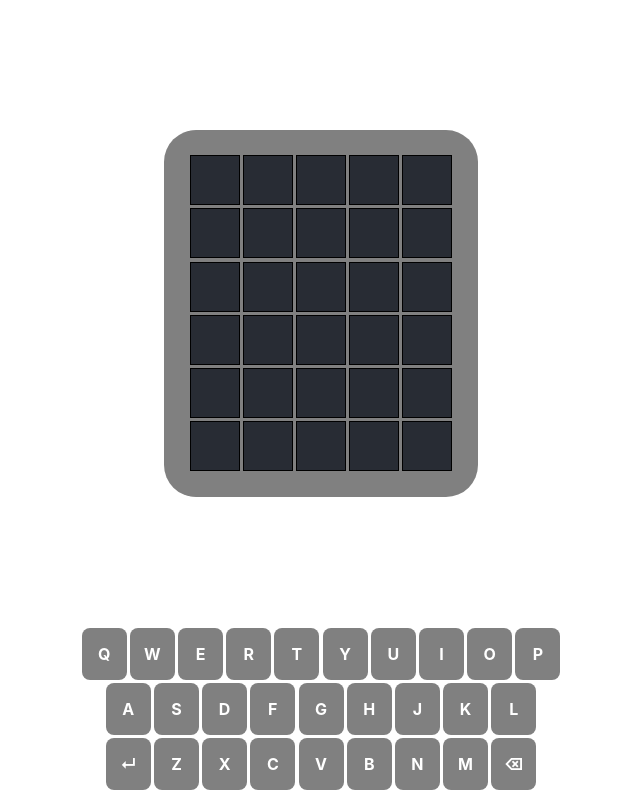
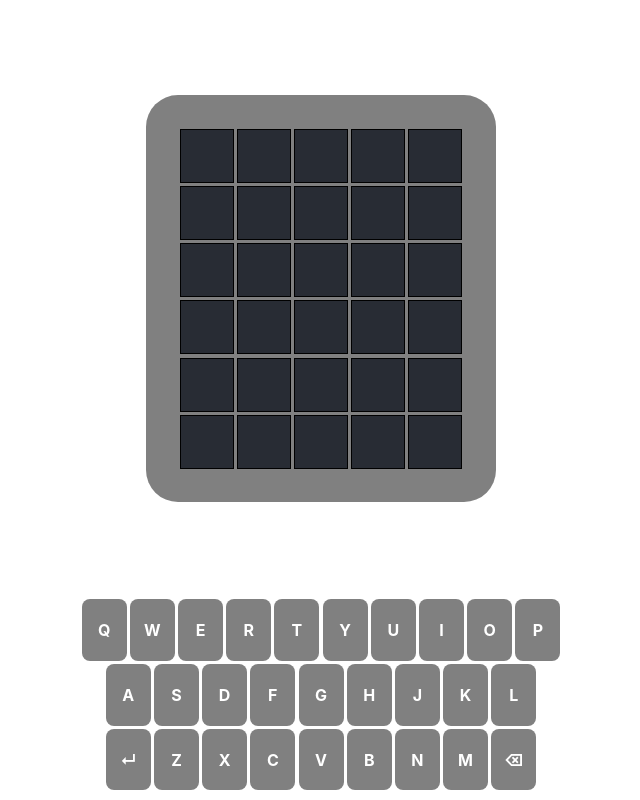
Before and after one commit to chris-pomeroy/wordle, a React (Create React App) app: page / in a window 1280 px wide. Shown: the whole page, without its empty margins (319-959 px from the left). Built offline with nearby package versions, Linux system fonts and the light colour scheme; the HTML template or start-up script is replaced by a standard one.

Commit message:
CSS improvements

```diff
--- a/src/components/Board.module.css
+++ b/src/components/Board.module.css
@@ -1,9 +1,10 @@
 .board {
     background-color: grey;
     box-sizing: border-box;
-    padding: 1.5rem;
+    padding: 2rem;
     border-radius: 2rem;
-    max-width: 90vw;
+    width: 350px;
+    max-width: 100%;
     display: flex;
     align-items: center;
     justify-content: center;
--- a/src/components/Board.tsx
+++ b/src/components/Board.tsx
@@ -1,7 +1,7 @@
 import { useEffect, useState } from 'react';
 import Row from './Row';
 import styles from './Board.module.css';
-import useAnswers from '../services/Answers';
+import useAnswers from '../hooks/useAnswers';
 import Keyboard from './Keyboard';
 
 const Board = () => {
@@ -53,7 +53,7 @@ const Board = () => {
 
     const letterKeyHandler = (key: string) => {
         key = key.toUpperCase()
-        if (!key.match(`^[A-Z]$`) || guesses[currentRow].length > 4) {
+        if (!key.match(`^[A-Z]$`) || guesses[currentRow].length > 4 || (currentRow > 1 && colours[currentRow - 1].every(colour => colour === 'green'))) {
             return
         }
 
--- a/src/components/Cell.module.css
+++ b/src/components/Cell.module.css
@@ -1,6 +1,6 @@
 .cell {
-    width: 3rem;
-    height: 3rem;
+    width: 20%;
+    aspect-ratio: 1 / 1;
     margin: .1rem;
     background-color: #282c34;
     border: 1px solid black;
--- a/src/components/Key.module.css
+++ b/src/components/Key.module.css
@@ -1,6 +1,6 @@
 .key {
     background-color: grey;
-    padding: 1rem 0;
+    padding: 1.3rem 0;
     border-radius: .5rem;
     margin: .1rem;
     user-select: none;
--- a/src/components/Row.module.css
+++ b/src/components/Row.module.css
@@ -1,3 +1,4 @@
 .row {
     display: flex;
+    width: 100%;
 }
--- a/src/services/Answers.tsx
+++ b/src/hooks/useAnswers.tsx
@@ -18,7 +18,7 @@ const useAnswers = () => {
         })
         guessLetters.forEach((letter, index) => {
             const answerIndex = answerLetters.indexOf(letter)
-            if (answerIndex !== -1) {
+            if (result[index] !== 'green' && answerIndex !== -1) {
                 answerLetters[answerIndex] = ''
                 result[index] = 'yellow'
             }
```
